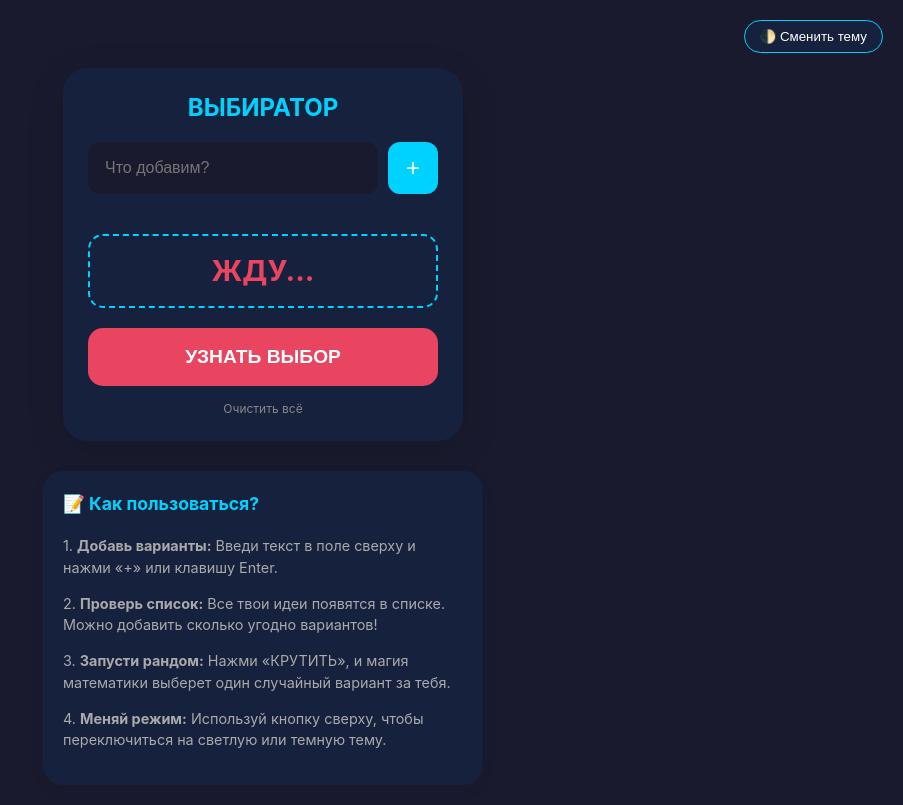
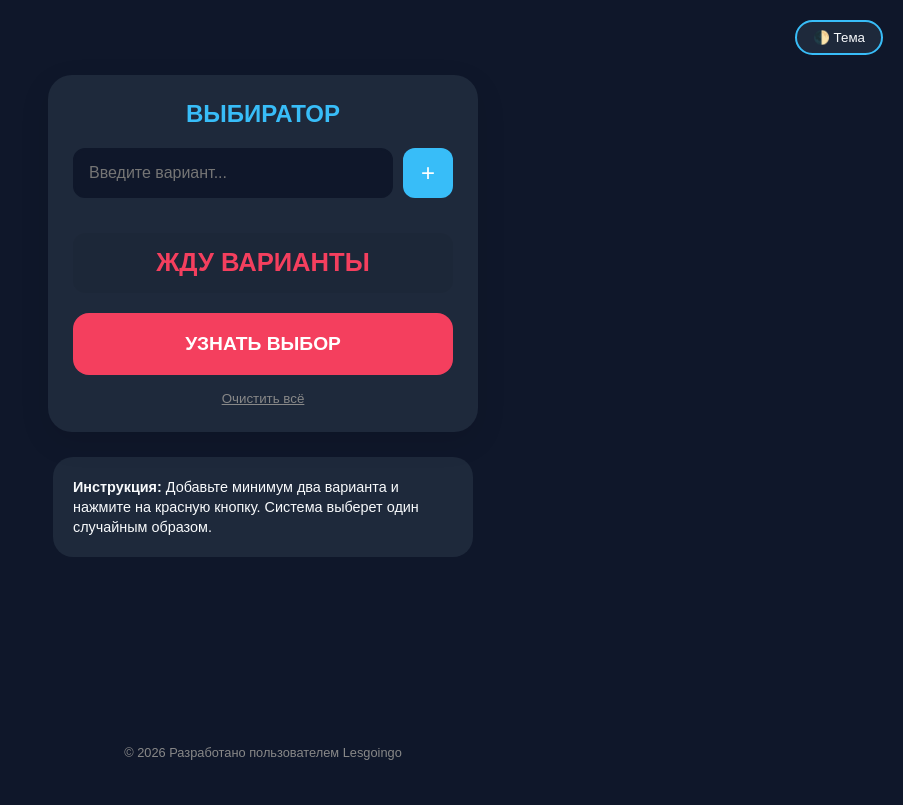
Before and after one commit to lesgoingo/lesgoingo.github.io, a plain HTML site: page index.html in a window 1280 px wide. Shown: the whole page, without its empty margins (377-1280 px from the left). Drawn offline with nearby package versions, Linux system fonts and the light colour scheme.

Commit message:
Update index.html

```diff
--- a/index.html
+++ b/index.html
@@ -3,7 +3,8 @@
 <head>
     <meta charset="UTF-8">
     <meta name="viewport" content="width=device-width, initial-scale=1.0, maximum-scale=1.0, user-scalable=no">
-    <title>Выбиратор PRO + Инструкция</title>
+    <title>Выбиратор PRO — Исправлено</title>
+    <script src="https://cdn.jsdelivr.net/npm/canvas-confetti@1.6.0/dist/confetti.browser.min.js"></script>
     <style>
         :root {
             --bg: #f0f2f5;
@@ -11,78 +12,61 @@
             --text: #1a1a2e;
             --accent: #4ecca3;
             --btn-spin: #e94560;
-            --li-bg: #e1e4e8;
-            --desc-text: #555;
+            --li-bg: #f8f9fa;
         }
 
         body.dark-mode {
-            --bg: #1a1a2e;
-            --card: #16213e;
-            --text: #ffffff;
-            --accent: #00d2ff;
-            --li-bg: #0f3460;
-            --desc-text: #aaa;
+            --bg: #0f172a;
+            --card: #1e293b;
+            --text: #f8fafc;
+            --accent: #38bdf8;
+            --btn-spin: #f43f5e;
+            --li-bg: #334155;
         }
 
         body {
             background: var(--bg);
             color: var(--text);
-            font-family: -apple-system, system-ui, sans-serif;
+            font-family: sans-serif;
             margin: 0;
             display: flex;
             flex-direction: column;
             align-items: center;
+            min-height: 100vh;
             padding: 20px;
             transition: 0.3s;
+            box-sizing: border-box;
         }
 
         .theme-btn {
             align-self: flex-end;
             background: var(--card);
-            border: 1px solid var(--accent);
+            border: 2px solid var(--accent);
             color: var(--text);
-            padding: 8px 15px;
+            padding: 8px 16px;
             border-radius: 20px;
             cursor: pointer;
-            margin-bottom: 15px;
+            margin-bottom: 20px;
+            z-index: 10; /* Чтобы кнопка всегда была сверху */
         }
 
         .box {
             background: var(--card);
             padding: 25px;
-            border-radius: 25px;
+            border-radius: 24px;
             width: 100%;
-            max-width: 400px;
-            box-shadow: 0 10px 40px rgba(0,0,0,0.1);
+            max-width: 380px;
+            box-shadow: 0 10px 30px rgba(0,0,0,0.1);
             text-align: center;
-            box-sizing: border-box;
-        }
-
-        /* Блок описания */
-        .description {
-            max-width: 400px;
-            margin-top: 30px;
-            text-align: left;
-            background: var(--card);
-            padding: 20px;
-            border-radius: 20px;
-            font-size: 0.9rem;
-            line-height: 1.5;
-            color: var(--desc-text);
-            box-shadow: 0 5px 15px rgba(0,0,0,0.05);
-        }
-
-        .description h3 {
-            margin-top: 0;
-            color: var(--accent);
-            font-size: 1.1rem;
+            position: relative;
+            z-index: 5;
         }
 
         .input-group { display: flex; gap: 10px; margin-bottom: 20px; }
 
         input {
             flex-grow: 1;
-            padding: 15px;
+            padding: 14px;
             border-radius: 12px;
             border: 2px solid var(--bg);
             background: var(--bg);
@@ -101,7 +85,7 @@
             cursor: pointer;
         }
 
-        #list { text-align: left; margin: 20px 0; padding: 0; list-style: none; max-height: 150px; overflow-y: auto; }
+        #list { text-align: left; margin: 15px 0; padding: 0; list-style: none; max-height: 160px; overflow-y: auto; }
 
         li {
             background: var(--li-bg);
@@ -109,67 +93,84 @@
             padding: 12px;
             border-radius: 12px;
             border-left: 5px solid var(--accent);
-            display: flex;
-            justify-content: space-between;
         }
 
         #result {
-            font-size: 1.8rem;
+            font-size: 1.6rem;
             color: var(--btn-spin);
             font-weight: bold;
-            height: 70px;
+            height: 60px;
             display: flex;
             align-items: center;
             justify-content: center;
-            margin: 20px 0;
-            border: 2px dashed var(--accent);
-            border-radius: 15px;
+            margin-bottom: 20px;
+            background: rgba(0,0,0,0.05);
+            border-radius: 12px;
         }
 
         .btn-spin {
             background: var(--btn-spin);
             color: white;
             width: 100%;
-            padding: 18px;
+            padding: 20px;
             border: none;
-            border-radius: 15px;
+            border-radius: 16px;
             font-size: 1.2rem;
             font-weight: bold;
-            cursor: pointer;
+            cursor: pointer; /* Убеждаемся, что курсор меняется */
+            position: relative;
+            display: block;
         }
 
-        .clear-link { margin-top: 15px; display: block; font-size: 12px; color: #888; cursor: pointer; }
+        .btn-spin:active { transform: scale(0.98); }
+
+        .description {
+            max-width: 380px;
+            margin-top: 25px;
+            background: var(--card);
+            padding: 20px;
+            border-radius: 20px;
+            font-size: 0.9rem;
+            line-height: 1.4;
+        }
+
+        footer { margin-top: auto; padding: 20px; color: #888; font-size: 0.8rem; text-align: center; }
     </style>
 </head>
 <body class="dark-mode">
 
-    <button class="theme-btn" onclick="toggleTheme()">🌓 Сменить тему</button>
+    <button class="theme-btn" onclick="toggleTheme()">🌓 Тема</button>
 
     <div class="box">
 <h2 style="color: var(--accent); margin-top: 0;">ВЫБИРАТОР</h2>
 
         <div class="input-group">
-            <input type="text" id="inp" placeholder="Что добавим?" autocomplete="off">
+            <input type="text" id="inp" placeholder="Введите вариант..." autocomplete="off">
             <button onclick="add()" class="btn-add">+</button>
         </div>
 
         <ul id="list"></ul>
-        <div id="result">ЖДУ...</div>
-        <button onclick="choose()" class="btn-spin">УЗНАТЬ ВЫБОР</button>
-        <span class="clear-link" onclick="clearAll()">Очистить всё</span>
+        <div id="result">ЖДУ ВАРИАНТЫ</div>
+
+        <button type="button" onclick="chooseNow()" class="btn-spin">УЗНАТЬ ВЫБОР</button>
+
+        <button onclick="clearAll()" style="background:none; border:none; color:#888; cursor:pointer; margin-top:15px; text-decoration:underline;">Очистить всё</button>
     </div>
 
     <div class="description">
-        <h3>📝 Как пользоваться?</h3>
-        <p>1. <b>Добавь варианты:</b> Введи текст в поле сверху и нажми «+» или клавишу Enter.</p>
-        <p>2. <b>Проверь список:</b> Все твои идеи появятся в списке. Можно добавить сколько угодно вариантов!</p>
-        <p>3. <b>Запусти рандом:</b> Нажми «КРУТИТЬ», и магия математики выберет один случайный вариант за тебя.</p>
-        <p>4. <b>Меняй режим:</b> Используй кнопку сверху, чтобы переключиться на светлую или темную тему.</p>
+        <b>Инструкция:</b> Добавьте минимум два варианта и нажмите на красную кнопку. Система выберет один случайным образом.
     </div>
+
+    <footer>
+        © 2026 Разработано пользователем Lesgoingo
+    </footer>
 
 <script>
     var items = [];
-    function toggleTheme() { document.body.classList.toggle('dark-mode'); }
+
+    function toggleTheme() {
+        document.body.classList.toggle('dark-mode');
+    }
 
     function add() {
         var pole = document.getElementById('inp');
@@ -177,31 +178,51 @@
         if (text !== "") {
             items.push(text);
             var li = document.createElement('li');
-            li.innerHTML = <span>${text}</span> <span style="opacity:0.5; font-size:12px">на месте!</span>;
+            li.textContent = text;
             document.getElementById('list').appendChild(li);
             pole.value = "";
             pole.focus();
         }
     }
 
-    function choose() {
-        if (items.length < 2) return alert("Нужно хотя бы 2 варианта!");
+    // Переименовал функцию для надежности
+    function chooseNow() {
+        if (items.length < 2) {
+            alert("Нужно добавить хотя бы 2 варианта!");
+            return;
+        }
+
         var resDiv = document.getElementById('result');
         var count = 0;
+
+        // Запускаем перебор
         var timer = setInterval(function() {
-            resDiv.innerText = items[Math.floor(Math.random() * items.length)].toUpperCase();
+            var randomIndex = Math.floor(Math.random() * items.length);
+            resDiv.innerText = items[randomIndex].toUpperCase();
             count++;
-            if (count > 12) clearInterval(timer);
+
+            if (count > 12) {
+                clearInterval(timer);
+                // Запуск конфетти при финале
+                confetti({
+                    particleCount: 100,
+                    spread: 70,
+                    origin: { y: 0.6 }
+                });
+            }
         }, 80);
     }
 
     function clearAll() {
         items = [];
         document.getElementById('list').innerHTML = "";
-        document.getElementById('result').innerText = "ЖДУ...";
+        document.getElementById('result').innerText = "ЖДУ ВАРИАНТЫ";
     }
 
-    document.getElementById('inp').addEventListener('keydown', (e) => { if(e.key === "Enter") add(); });
+    document.getElementById('inp').addEventListener('keydown', function(e) {
+        if (e.key === "Enter") add();
+    });
 </script>
+
 </body>
 </html>
```
